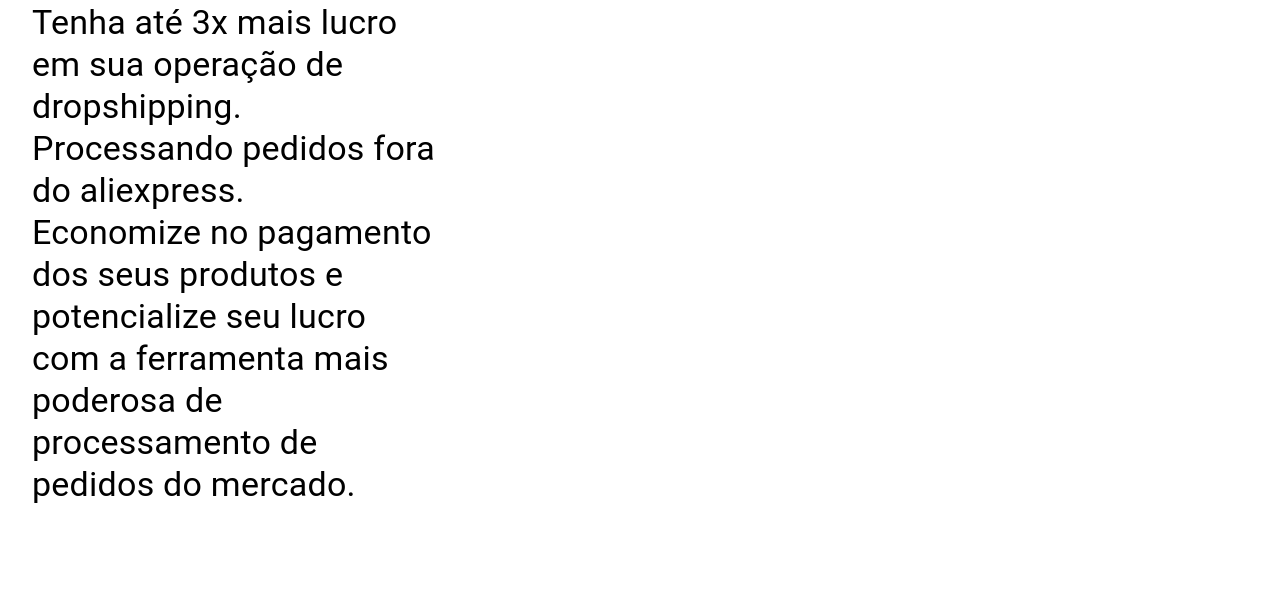
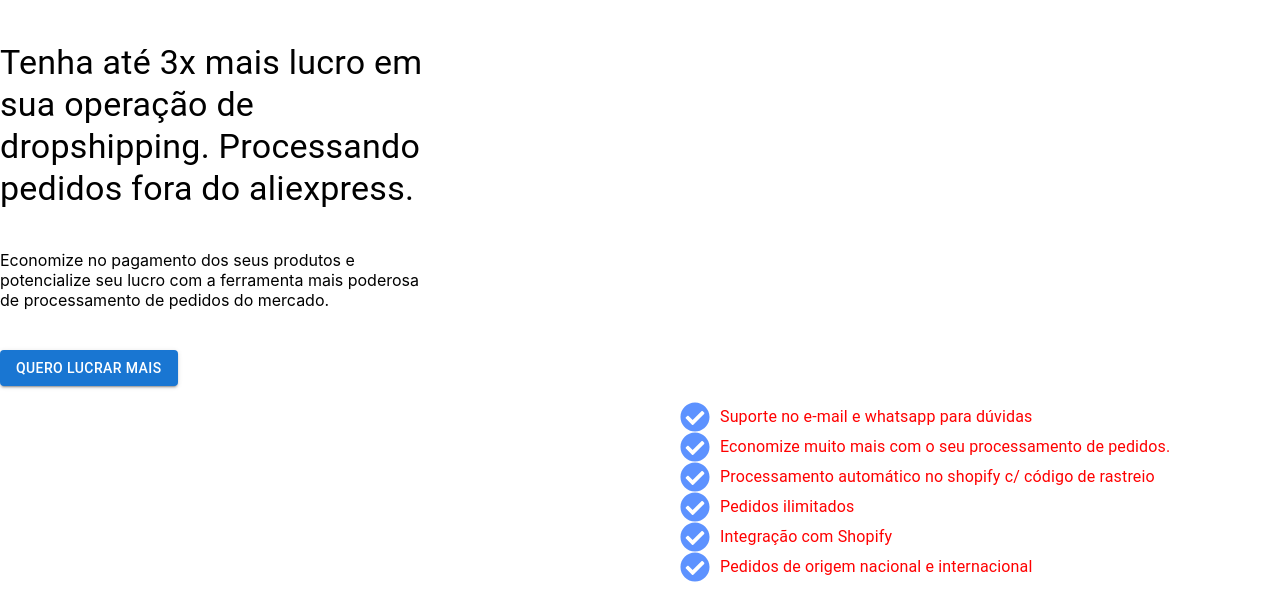
Before and after one commit to lucca-rodrigues/DropLinkFy-Front, a Next.js app: page / in a window 1280 px wide. Shown: the part 342-937 px from the top of the page. Before the commit the page ends 848 px from the top, so only its background shows below. Built offline with nearby package versions, Linux system fonts and the light colour scheme.

Commit message:
feat: implement initial configs from benefit list

```diff
--- a/package.json
+++ b/package.json
@@ -15,7 +15,8 @@
     "@mui/material": "^5.5.0",
     "next": "12.1.0",
     "react": "17.0.2",
-    "react-dom": "17.0.2"
+    "react-dom": "17.0.2",
+    "react-icons": "^4.3.1"
   },
   "devDependencies": {
     "@types/node": "17.0.21",
--- /dev/null
+++ b/src/mocks/benefits.json
@@ -0,0 +1,31 @@
+[
+  {
+    "data": [
+      {
+        "id": 1,
+        "description": "Suporte no e-mail e whatsapp para dúvidas"
+      },
+      {
+        "id": 2,
+        "description": "Economize muito mais com o seu processamento de pedidos."
+      },
+      {
+        "id": 3,
+        "description": "Processamento automático no shopify c/ código de rastreio"
+      },
+      {
+        "id": 4,
+        "description": "Pedidos ilimitados"
+      },
+      {
+        "id": 5,
+        "description": "Integração com Shopify"
+      },
+      {
+        "id": 6,
+        "description": "Pedidos de origem nacional e internacional"
+      }
+    ],
+    "observation": "Necessário possuir proxy e números de telefone para fazer a criação de contas para o processamento de pedidos. Ferramenta possui tutoriais de instalação e indicações de fornecedores de proxy, números e e-mails."
+  }
+]
--- a/src/pages/index.tsx
+++ b/src/pages/index.tsx
@@ -1,17 +1,14 @@
 import type { NextPage } from "next";
 import styles from "../styles/Home.module.css";
-import { Grid, Typography } from "@mui/material";
+import { Button, Grid, Typography } from "@mui/material";
 import { Logo } from "assets";
+import { Box } from "@mui/system";
+import benefits from "mocks/benefits.json";
+import { FaCheckCircle } from "react-icons/fa";
 
 const Home: NextPage = () => {
+  const benefitsData = benefits[0]?.data;
   return (
-    <div className={styles.container}>
-      {/* <Head>
-        <title>Droplinkfy</title>
-        <meta name="description" content="Generated by create next app" />
-        <link rel="icon" href="/favicon.ico" />
-      </Head> */}
-
     <Grid container pt={5}>
       <Grid item lg={4} md={12}>
         Dúvidas fale conosco
@@ -22,20 +19,48 @@ const Home: NextPage = () => {
       <Grid item lg={4} md={12}>
         Teste
       </Grid>
-        <Grid item lg={4} md={12}>
+      <Grid item lg={4} md={12} mt={5}>
+        <Box mb={5}>
           <Typography variant="h4">
             Tenha até 3x mais lucro em sua operação de dropshipping. Processando
             pedidos fora do aliexpress.
           </Typography>
+        </Box>
 
-          <Typography variant="h4">
-            Economize no pagamento dos seus produtos e potencialize seu lucro
-            com a ferramenta mais poderosa de processamento de pedidos do
-            mercado.
+        <Typography variant="span" mt={4}>
+          Economize no pagamento dos seus produtos e potencialize seu lucro com
+          a ferramenta mais poderosa de processamento de pedidos do mercado.
         </Typography>
       </Grid>
+      <Grid item lg={12} md={12} mt={5}>
+        <Button variant="contained" color="primary">
+          QUERO LUCRAR MAIS
+        </Button>
       </Grid>
-    </div>
+      <Grid container className="section_benefits">
+        <Grid item lg={6} md={12}></Grid>
+        <Grid item lg={6} md={12}>
+          <ul className="section_benefits_list">
+            {benefitsData?.map((item) => (
+              <li key={item?.id} className={styles.section_benefits_list_item}>
+                <>
+                  <FaCheckCircle
+                    className={styles.section_benefits_list_item_icon}
+                    size={30}
+                  />
+                  <Typography
+                    color="red"
+                    className={styles.section_benefits_list_item_title}
+                  >
+                    {item?.description}
+                  </Typography>
+                </>
+              </li>
+            ))}
+          </ul>
+        </Grid>
+      </Grid>
+    </Grid>
   );
 };
 
--- a/src/styles/Home.module.css
+++ b/src/styles/Home.module.css
@@ -1,116 +1,10 @@
-.container {
-  padding: 0 2rem;
-}
-
-.main {
-  min-height: 100vh;
-  padding: 4rem 0;
-  flex: 1;
+.section_benefits_list_item{
   display: flex;
-  flex-direction: column;
-  justify-content: center;
+  justify-content: left;
   align-items: center;
 }
 
-.footer {
-  display: flex;
-  flex: 1;
-  padding: 2rem 0;
-  border-top: 1px solid #eaeaea;
-  justify-content: center;
-  align-items: center;
+.section_benefits_list_item_icon{
+  margin-right: 10px;
+  color:#5D92FF
 }
-
-.footer a {
-  display: flex;
-  justify-content: center;
-  align-items: center;
-  flex-grow: 1;
-}
-
-.title a {
-  color: #0070f3;
-  text-decoration: none;
-}
-
-.title a:hover,
-.title a:focus,
-.title a:active {
-  text-decoration: underline;
-}
-
-.title {
-  margin: 0;
-  line-height: 1.15;
-  font-size: 4rem;
-}
-
-.title,
-.description {
-  text-align: center;
-}
-
-.description {
-  margin: 4rem 0;
-  line-height: 1.5;
-  font-size: 1.5rem;
-}
-
-.code {
-  background: #fafafa;
-  border-radius: 5px;
-  padding: 0.75rem;
-  font-size: 1.1rem;
-  font-family: Menlo, Monaco, Lucida Console, Liberation Mono, DejaVu Sans Mono,
-    Bitstream Vera Sans Mono, Courier New, monospace;
-}
-
-.grid {
-  display: flex;
-  align-items: center;
-  justify-content: center;
-  flex-wrap: wrap;
-  max-width: 800px;
-}
-
-.card {
-  margin: 1rem;
-  padding: 1.5rem;
-  text-align: left;
-  color: inherit;
-  text-decoration: none;
-  border: 1px solid #eaeaea;
-  border-radius: 10px;
-  transition: color 0.15s ease, border-color 0.15s ease;
-  max-width: 300px;
-}
-
-.card:hover,
-.card:focus,
-.card:active {
-  color: #0070f3;
-  border-color: #0070f3;
-}
-
-.card h2 {
-  margin: 0 0 1rem 0;
-  font-size: 1.5rem;
-}
-
-.card p {
-  margin: 0;
-  font-size: 1.25rem;
-  line-height: 1.5;
-}
-
-.logo {
-  height: 1em;
-  margin-left: 0.5rem;
-}
-
-@media (max-width: 600px) {
-  .grid {
-    width: 100%;
-    flex-direction: column;
-  }
-}
```
Also changed, not shown: 1 other file (tests, documents, lock files or other folders). Lines whose indentation alone changed are shown as unchanged.
